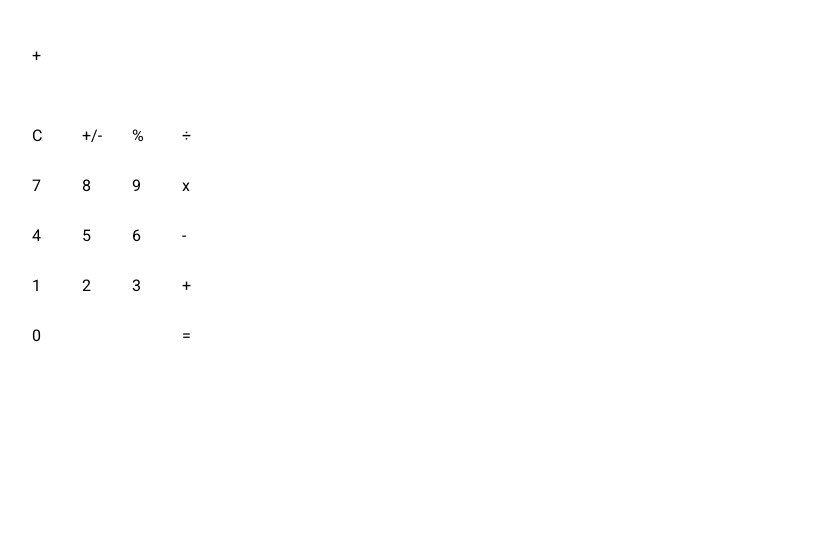
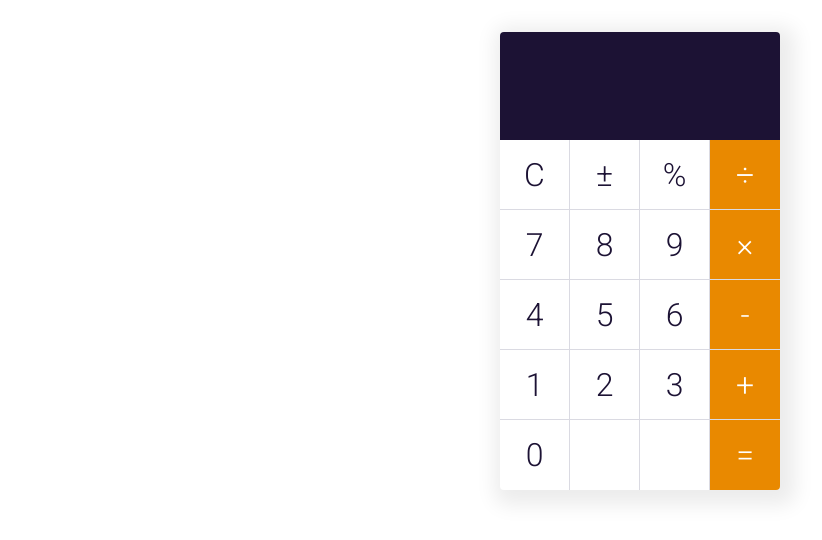
Before and after one commit to oikantik/vanilla-calculator, a plain HTML site: page index.html in a window 1280 px wide. Shown: the whole page, without its empty margins (0-822 px from the left). Drawn offline with Linux system fonts and the light colour scheme.

Commit message:
CSS done

```diff
--- a/index.html
+++ b/index.html
@@ -5,7 +5,7 @@
     <meta name="viewport" content="width=device-width, initial-scale=1.0">
     <title>Vanilla Calculator</title>
     <link rel="stylesheet" href="./styles/main.css">
-    <link href="https://fonts.googleapis.com/css2?family=Roboto:wght@400;700&display=swap" rel="stylesheet">
+    <link href="https://fonts.googleapis.com/css2?family=Roboto:wght@300;700&display=swap" rel="stylesheet">
 </head>
 <body>
 <main class="app">
@@ -13,7 +13,7 @@
         <div class="display">
             <div class="display-input">
                 <div class="display-input__first-input" id="first-number"></div>
-                <div class="display-input__operator-input" id="sign">+</div>
+                <div class="display-input__operator-input" id="sign"></div>
                 <div class="display-input__last-input" id="last-number"></div>
             </div>
 
@@ -25,15 +25,15 @@
                 <span class="elements__column" id="number">7</span>
                 <span class="elements__column" id="number">4</span>
                 <span class="elements__column" id="number">1</span>
-                <span class="elements__column" id="number">0</span>
+                <span class="elements__column elements__column--last-item" id="number">0</span>
             </div>
 
             <div class="elements">
-                <span class="elements__column" id="plusMinus">+/-</span>
+                <span class="elements__column" id="plusMinus">±</span>
                 <span class="elements__column" id="number">8</span>
                 <span class="elements__column"  id="number">5</span>
                 <span class="elements__column"  id="number">2</span>
-                <span class="elements__column"></span>
+                <span class="elements__column elements__column--last-item elements__column--inactive"></span>
             </div>
 
             <div class="elements">
@@ -41,14 +41,14 @@
                 <span class="elements__column" id="number">9</span>
                 <span class="elements__column" id="number">6</span>
                 <span class="elements__column" id="number">3</span>
-                <span class="elements__column"></span>
+                <span class="elements__column elements__column--last-item elements__column--inactive"></span>
             </div>
-            <div class="elements">
-                <span class="elements__column" id="operator">÷</span>
-                <span class="elements__column" id="operator">x</span>
-                <span class="elements__column" id="operator">-</span>
-                <span class="elements__column" id="operator">+</span>
-                <span class="elements__column" id="equal">=</span>
+            <div class="elements elements--special">
+                <span class="elements__column elements__column--special" id="operator">÷</span>
+                <span class="elements__column elements__column--special" id="operator">×</span>
+                <span class="elements__column elements__column--special" id="operator">-</span>
+                <span class="elements__column elements__column--special" id="operator">+</span>
+                <span class="elements__column elements__column--special elements__column--last-item" id="equal">=</span>
             </div>
         </div>
     </section>
--- a/scripts/script.js
+++ b/scripts/script.js
@@ -35,7 +35,7 @@ const calculateNumbers = (calculate, firstInput, secondInput) => {
       resultNumber.innerText = result;
       break;
 
-    case "x":
+    case "×":
       result = firstInput * secondInput;
       resultNumber.innerText = result;
       break;
--- a/styles/main.scss
+++ b/styles/main.scss
@@ -1,26 +1,56 @@
 @use './partials/reset-components';
+
 
 .app {
     padding: 2rem;
+    display: flex;
+    align-items: center;
+    justify-content: center;
+}
+//fbfbfc 585858 e98900
+.calculator {
+    box-shadow: 5px 5px 20px 10px rgb(0 0 0 / 8%);
+    width: 280px;
+    border-radius: 4px;
+    overflow: hidden; // takes care of the bug that was hiding the border-radius;
 }
 
 .display {
+
     display: flex;
     flex-direction: column;
+    background-color: #1c1234;
+    min-height: 108px;
 
     &__result{
-        padding: 1rem 0;
+        padding: 1rem 1rem 1rem;
+        color: #fff;
+        display: flex;
+        font-size: 3rem;
+        justify-content: flex-end;
     }
 }
 
 .display-input{
 
+    display: flex;
+    justify-content: flex-end;
+    align-items: center;
+    padding: 1rem 1rem 0rem;
+    font-size: .75rem;
+
     &__first-input{
-        padding: 0 0 1rem 0;
+        color:#8a8a8a;
+        margin-right: .5rem;
+    }
+
+    &__operator-input {
+        color:#8a8a8a;
+        margin-right: .5rem;
     }
 
     &__last-input{
-        padding: 1rem 0;
+        color:#8a8a8a;
     }
 }
 
@@ -31,9 +61,46 @@
 .elements {
     display: flex;
     flex-direction: column;
+    align-items: center;
+    justify-content: center;
+
+
+    &--special {
+        background-color: #e98900;
+    }
 
     &__column {
-        width: 50px;
-        height: 50px;
+        cursor: pointer;
+        border-right: 1px solid #dadae2;
+        border-bottom: 1px solid #dadae2;
+        display: flex;
+        flex-direction: column;
+        align-items: center;
+        justify-content: center;
+        width: 70px;
+        height: 70px;
+        color: #1c1234;
+        font-size: 2rem;
+
+        &--special{
+            color: #fff;
+            border-right: none;
+        }
+
+        &--last-item {
+            border-bottom: 0;
+        }
+
+        &--inactive {
+            cursor: default;
+
+            &:hover {
+                background-color: inherit!important;
+            }
+        }
+
+        &:hover{
+            background-color: rgb(0 0 0 / 8%);
+        }
     }
 }
--- a/styles/partials/_reset-components.scss
+++ b/styles/partials/_reset-components.scss
@@ -2,6 +2,12 @@
    v2.0 | 20110126
    License: none (public domain)
 */
+
+*,
+*::before,
+*::after {
+  box-sizing: border-box;
+}
 
 html, body, div, span, applet, object, iframe,
 h1, h2, h3, h4, h5, h6, p, blockquote, pre,
@@ -21,6 +27,7 @@ time, mark, audio, video {
 	border: 0;
 	font-size: 100%;
 	font-family: 'Roboto';
+	font-weight: 300;
 	vertical-align: baseline;
 }
 /* HTML5 display-role reset for older browsers */
```
Also changed, not shown: styles/main.css, styles/main.min.css.
